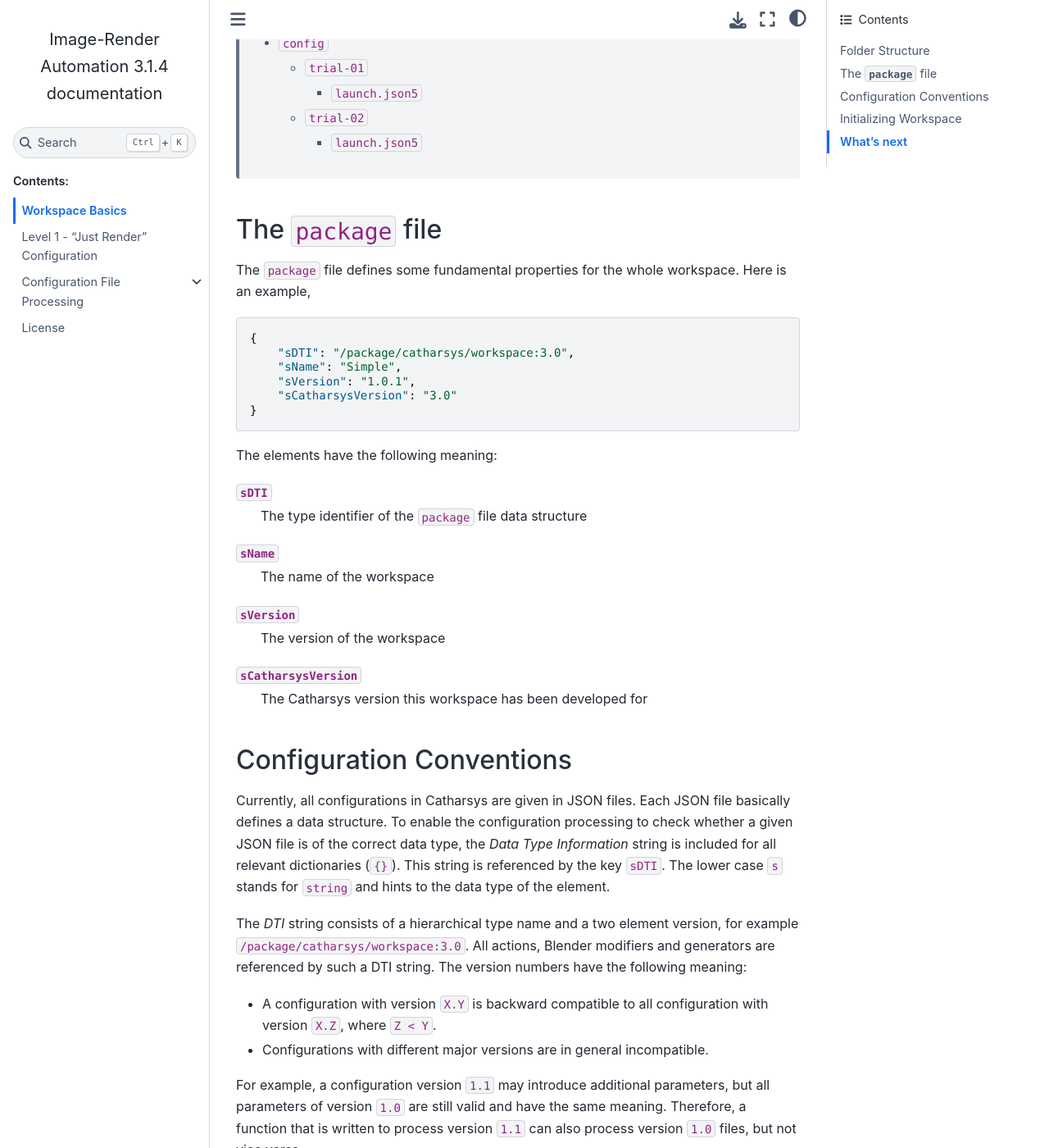
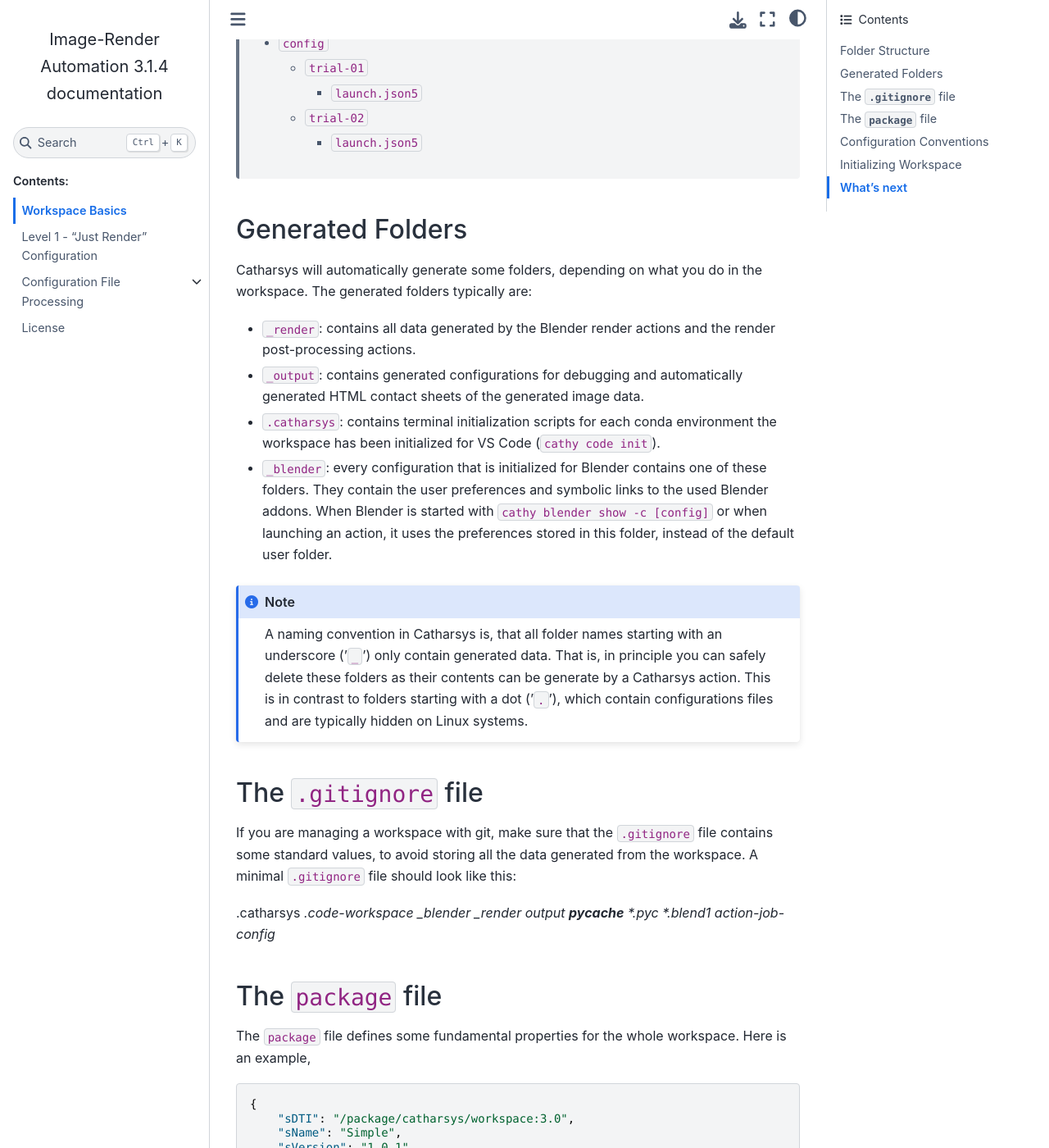
Before and after one commit to boschresearch/image-render-automation, a Sphinx documentation site: the page built from docs/source/workspace/basics.md, in a window 1280 px wide and 1400 px high, scrolled down 877 px. Shown: the whole window at 82% size. Built offline with Sphinx 7.4.7 and the Sphinx Book theme 1.1.4, drawn with Linux system fonts in a browser that asks for light colours; the version number is read from the project's files by our own code.

Commit message:
adds documentation on generated workspace folders

```diff
--- a/docs/source/workspace/basics.md
+++ b/docs/source/workspace/basics.md
@@ -42,6 +42,35 @@
 >         - `launch.json5`
 >     - `trial-02`
 >         - `launch.json5`
+
+## Generated Folders
+
+Catharsys will automatically generate some folders, depending on what you do in the workspace. The generated folders typically are:
+
+- `_render`: contains all data generated by the Blender render actions and the render post-processing actions.
+- `_output`: contains generated configurations for debugging and automatically generated HTML contact sheets of the generated image data.
+- `.catharsys`: contains terminal initialization scripts for each conda environment the workspace has been initialized for VS Code (`cathy code init`).
+- `_blender`: every configuration that is initialized for Blender contains one of these folders. They contain the user preferences and symbolic links to the used Blender addons. When Blender is started with `cathy blender show -c [config]` or when launching an action, it uses the preferences stored in this folder, instead of the default user folder.
+
+:::{note}
+A naming convention in Catharsys is, that all folder names starting with an underscore ('`_`') only contain generated data. That is, in principle you can safely delete these folders as their contents can be generate by a Catharsys action. This is in contrast to folders starting with a dot ('`.`'), which contain configurations files and are typically hidden on Linux systems.
+:::
+
+## The `.gitignore` file
+
+If you are managing a workspace with git, make sure that the `.gitignore` file contains some standard values, to avoid storing all the data generated from the workspace. A minimal `.gitignore` file should look like this:
+
+:::
+.catharsys
+*.code-workspace
+_blender
+_render
+_output
+__pycache__
+*.pyc
+*.blend1
+action-job-config_*
+:::
 
 ## The `package` file
 
```
